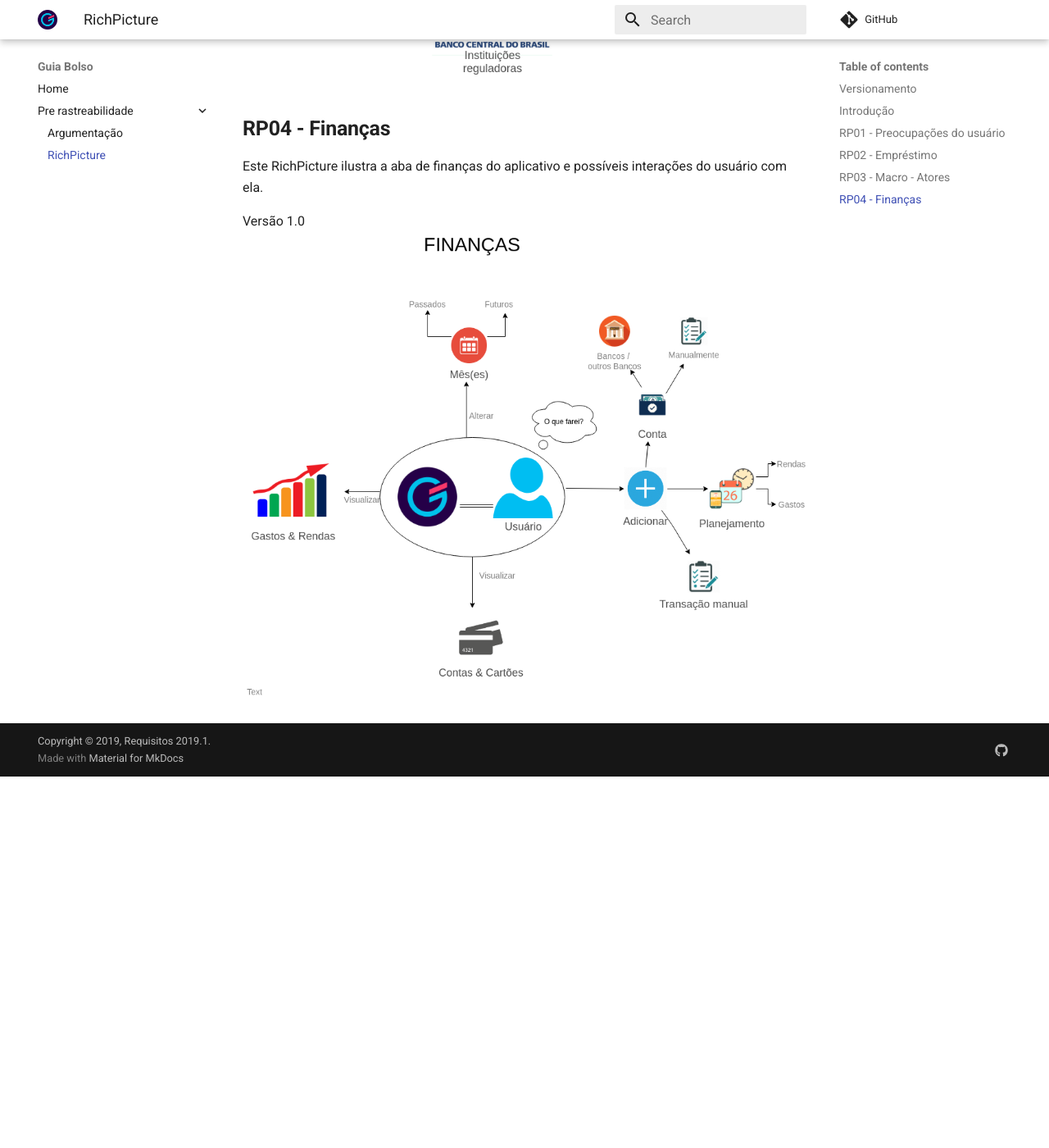
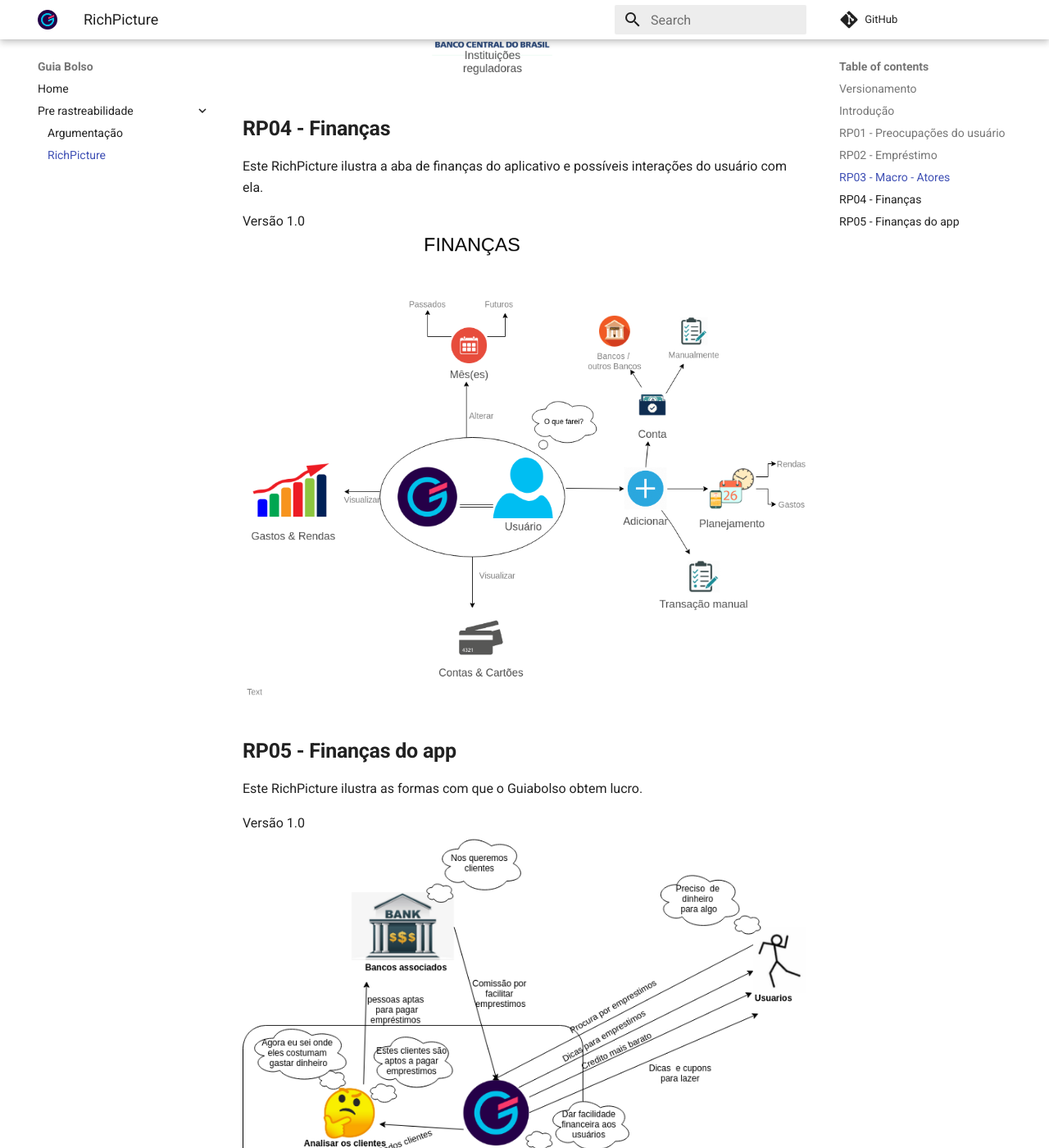
Before and after one commit to fga-disciplinas/2019.1-Guia-Bolso, an MkDocs documentation site: the page built from docs/pre-rastreabilidade/RichPicture.md, in a window 1280 px wide and 1400 px high, scrolled down 3405 px. Shown: the whole window at 82% size. Built offline with MkDocs 1.6.1 and Material for MkDocs 9.7.7, drawn with Linux system fonts in a browser that asks for light colours; comment, search, counter and statistics services are not loaded; before the commit the page ends 4352 px from its top, so only the background shows below that.

Commit message:
Acrescentando o Richpicture das finanças do app

```diff
--- a/docs/pre-rastreabilidade/RichPicture.md
+++ b/docs/pre-rastreabilidade/RichPicture.md
@@ -33,3 +33,9 @@
 
 Versão 1.0
 [ ![RP04](./../img/rich_picture_financas.png) ](./../img/rich_picture_financas.png)
+
+## **RP05 - Finanças do app**
+Este RichPicture ilustra as formas com que o Guiabolso obtem lucro.
+
+Versão 1.0
+[ ![RP04](./../img/rich_picture_financas_do_app.png) ](./../img/rich_picture_financas_do_app.png)
```
Also changed, not shown: docs/img/argumentação_dicas.png (added), docs/img/rich_picture_financas_do_app.png (added).
